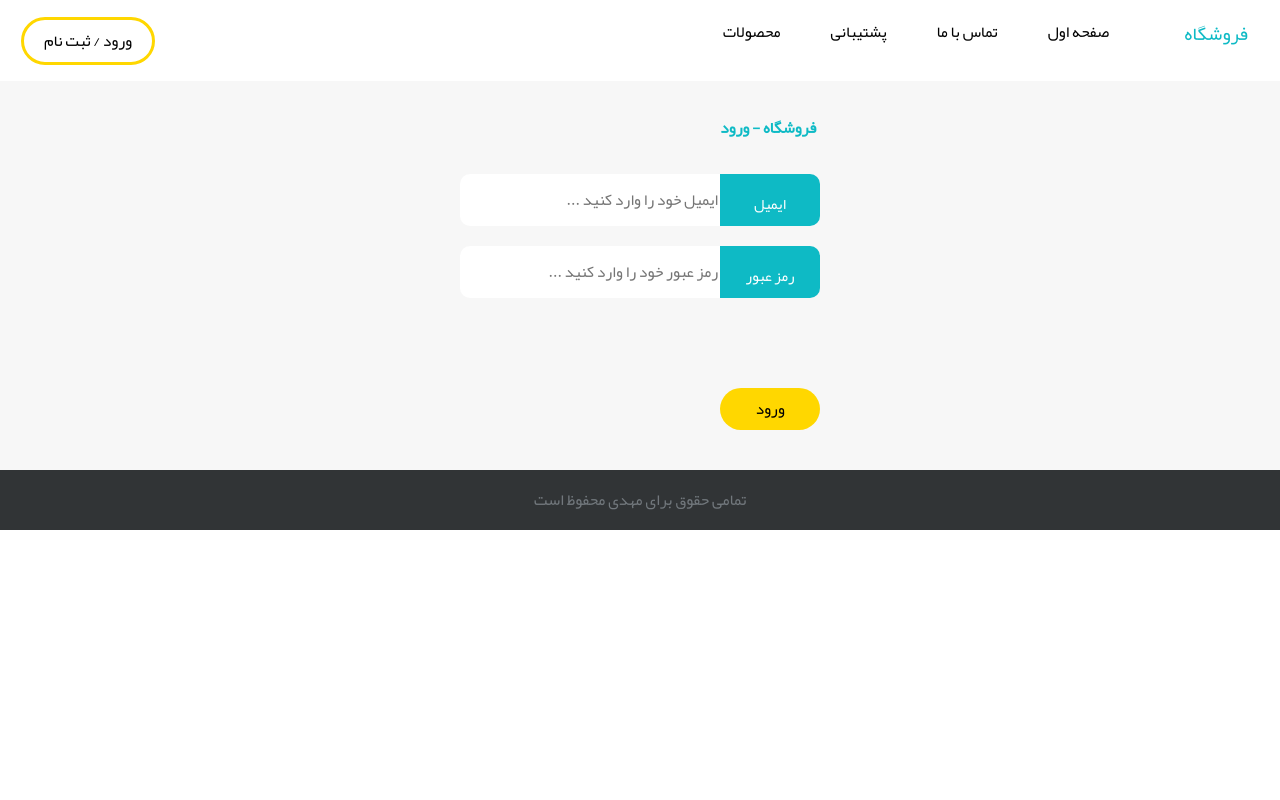
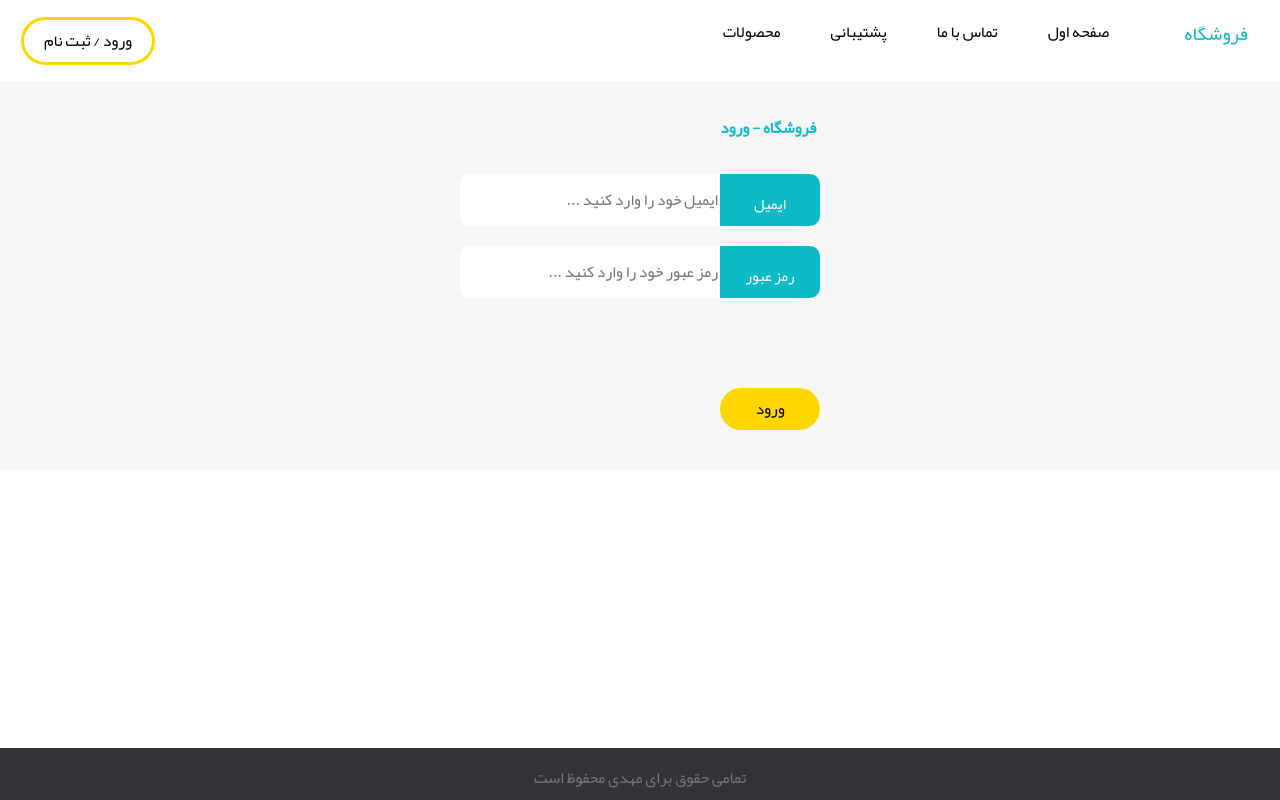
Before and after one commit to mnn59/web-new, a React app: page /login in a window 1280 px wide. Built offline with nearby package versions, Linux system fonts and the light colour scheme.

Commit message:
Change footer class

```diff
--- a/src/containers/Login/Login.module.css
+++ b/src/containers/Login/Login.module.css
@@ -64,3 +64,9 @@
     grid-column-start: 2;
     grid-column-end: 4;
 }
+
+
+.footerHere{
+    position: fixed;
+    bottom: 0;
+}
```
